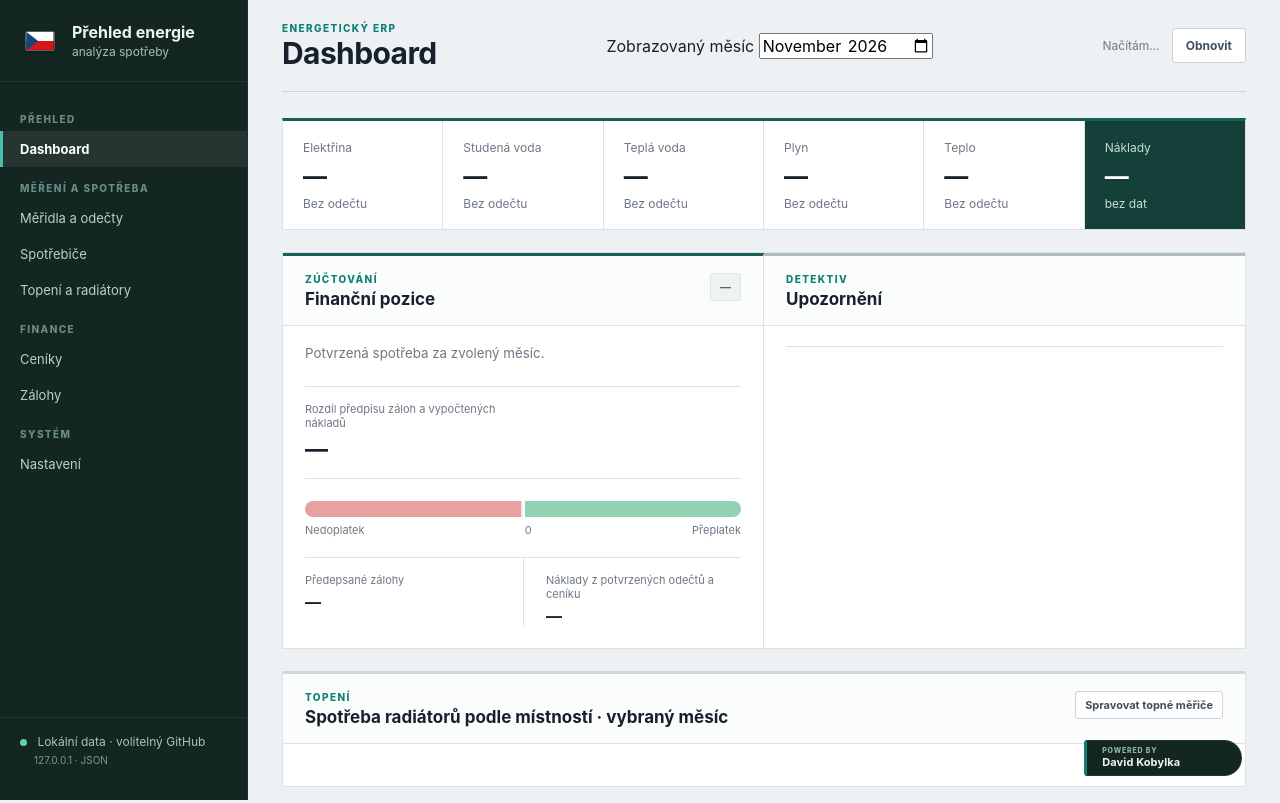
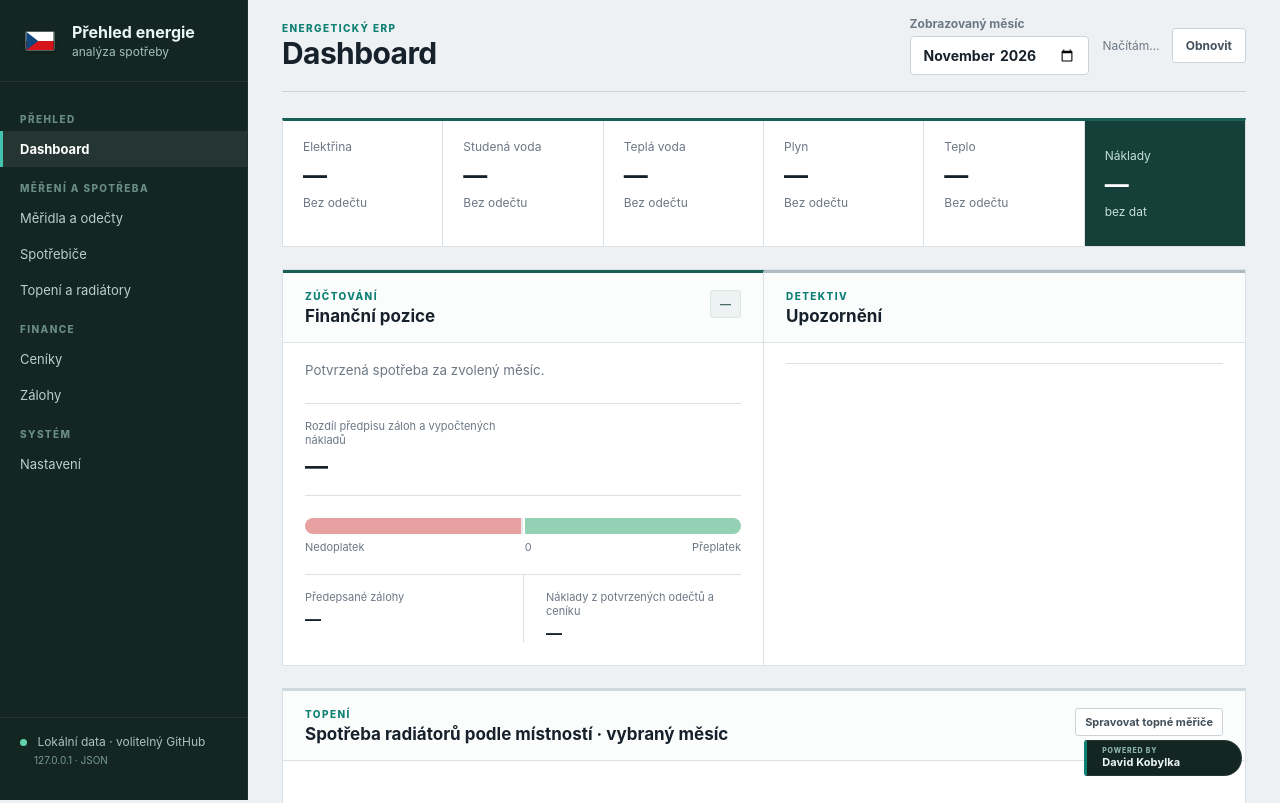
Before and after one commit to kobyldav/EnergyHome, a Python web app: template templates/index.html in a window 1280 px wide. Shown: the top 803 px of the page. Run offline with Jinja, Linux system fonts and the light colour scheme; the template is opened without the code that fills it, so the values that code supplies are empty.

Commit message:
style: clear responsive month selector without visual clutter

```diff
--- a/static/styles.css
+++ b/static/styles.css
@@ -334,3 +334,9 @@ button,input,select{font:inherit}
  .svg-analytics-head {flex-wrap:wrap;}
  .analytics-range {width:100%;justify-content:flex-start;}
 }
+
+/* Month-first dashboard: one visible period for every panel. */
+.dashboard-month-filter{display:flex;flex-direction:column;gap:5px;color:var(--muted);font-size:12px;font-weight:700;margin:0 14px 0 auto;min-width:177px}
+.dashboard-month-filter input{border:1px solid var(--line-strong);padding:9px 12px;border-radius:4px;color:var(--text);background:#fff;font:inherit;font-size:14px;min-width:165px}
+.kpi small[id^="kpiNote-"]{line-height:1.4;min-height:33px;display:block}
+@media(max-width:650px){.topbar{flex-wrap:wrap;gap:12px}.dashboard-month-filter{margin:0;width:100%}.dashboard-month-filter input{width:100%}}
```
